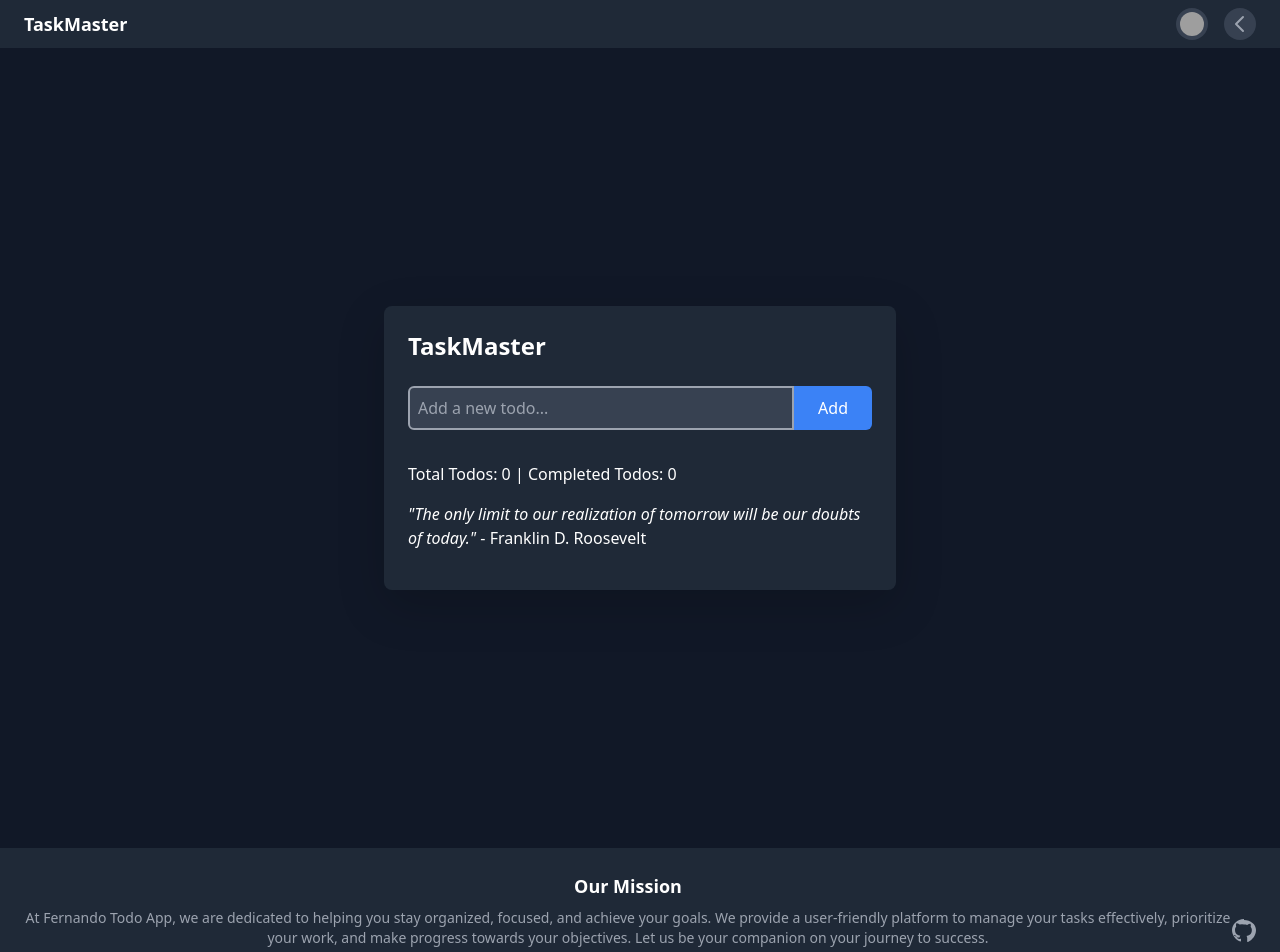
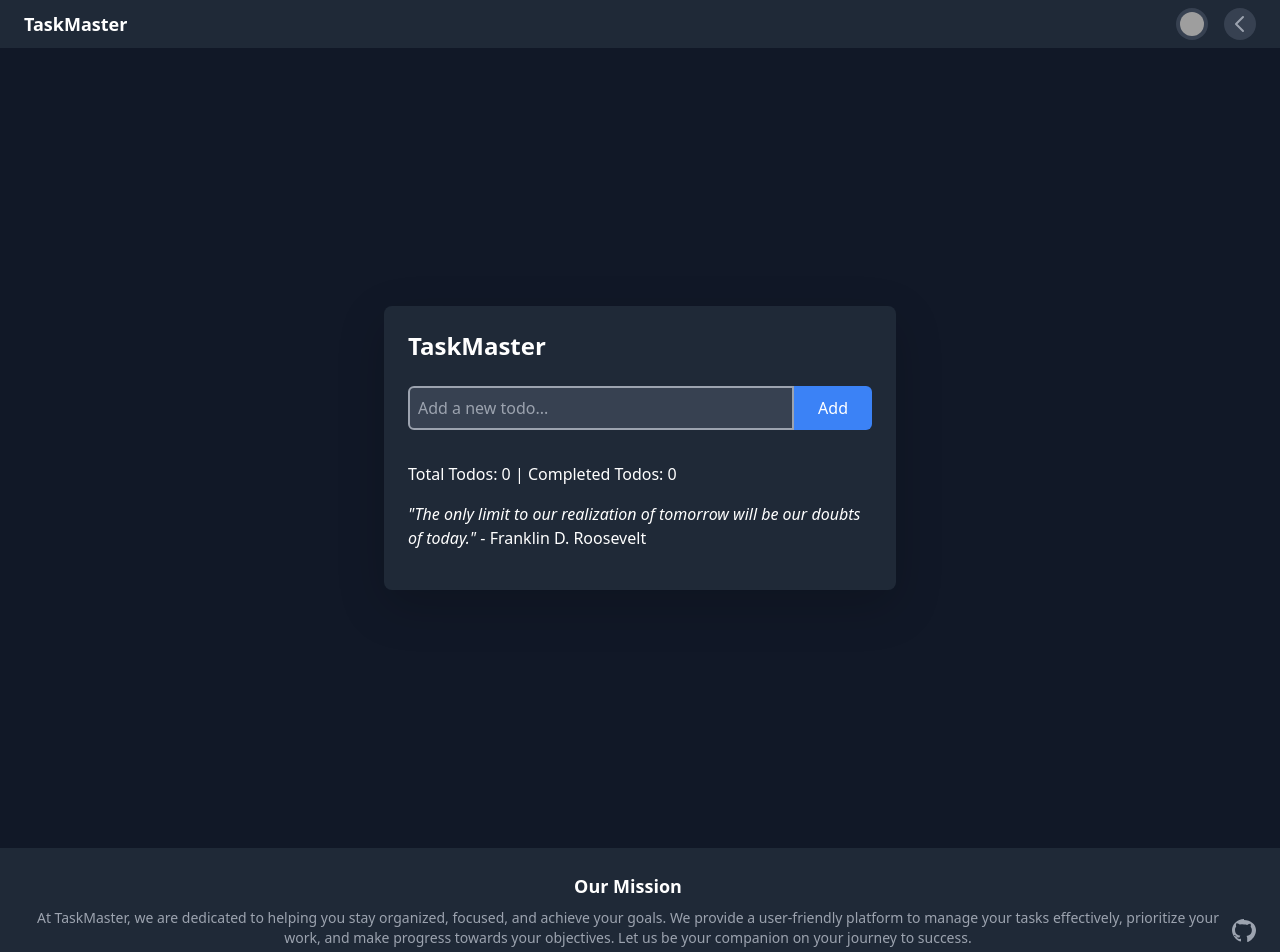
Before and after one commit to Fernandoleano/Todo-App-TS, a React (Vite) app: page / in a window 1280 px wide. Shown: the top 952 px of the page. Built offline with nearby package versions, Linux system fonts and the light colour scheme; grey boxes are pictures that could not be loaded.

Commit message:
Update Footer.tsx

```diff
--- a/src/components/Footer.tsx
+++ b/src/components/Footer.tsx
@@ -8,7 +8,7 @@ const Footer: React.FC = () => {
           <div className="text-center md:text-left">
             <h4 className="text-lg font-semibold text-white mb-2">Our Mission</h4>
             <p className="text-sm text-gray-400">
-              At Fernando Todo App, we are dedicated to helping you stay organized, focused, and achieve your goals. We provide a user-friendly platform to manage your tasks effectively, prioritize your work, and make progress towards your objectives. Let us be your companion on your journey to success.
+              At TaskMaster, we are dedicated to helping you stay organized, focused, and achieve your goals. We provide a user-friendly platform to manage your tasks effectively, prioritize your work, and make progress towards your objectives. Let us be your companion on your journey to success.
             </p>
           </div>
           <a href="https://github.com/fernandoleano" className="text-gray-400 hover:text-white mt-4 md:mt-0">
```
